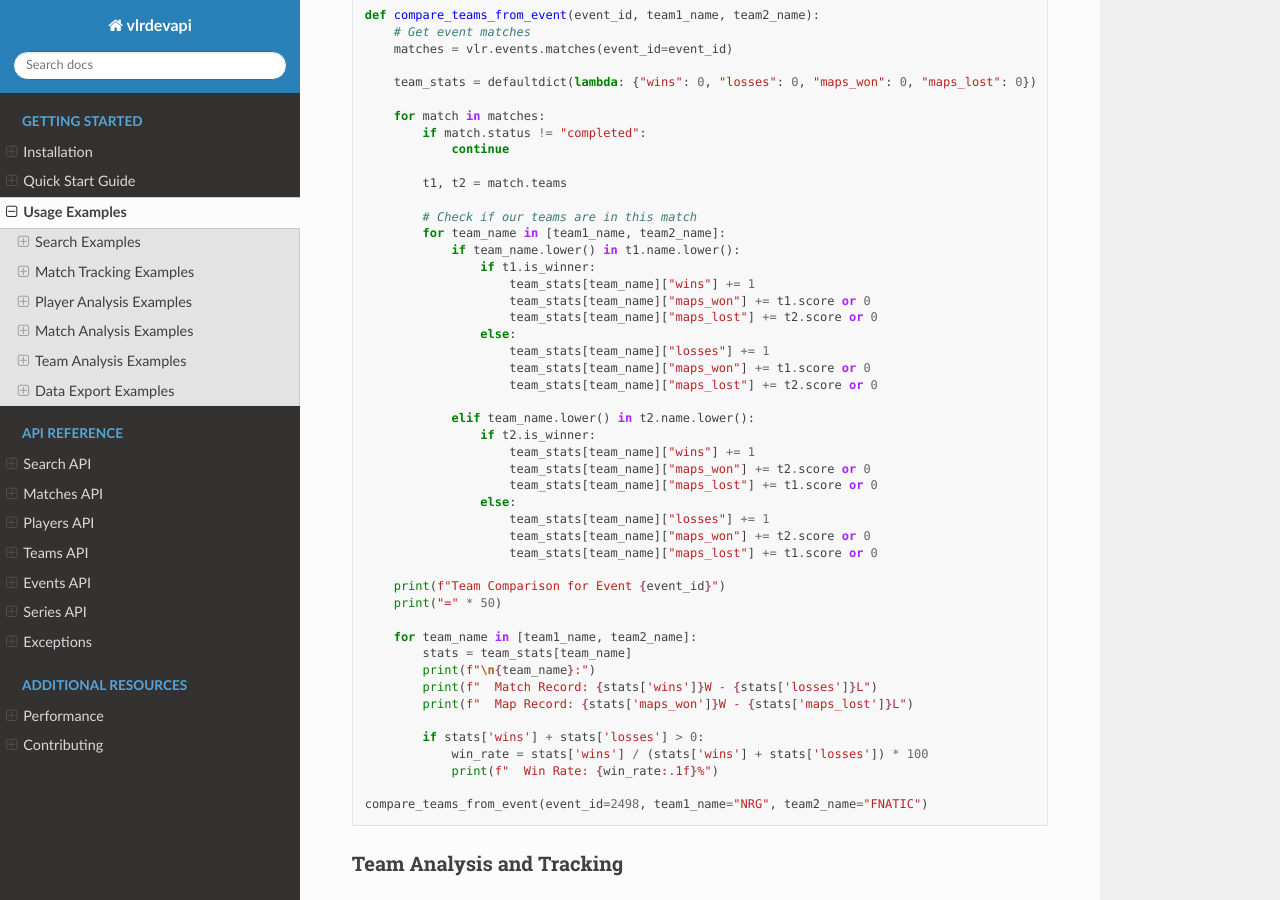
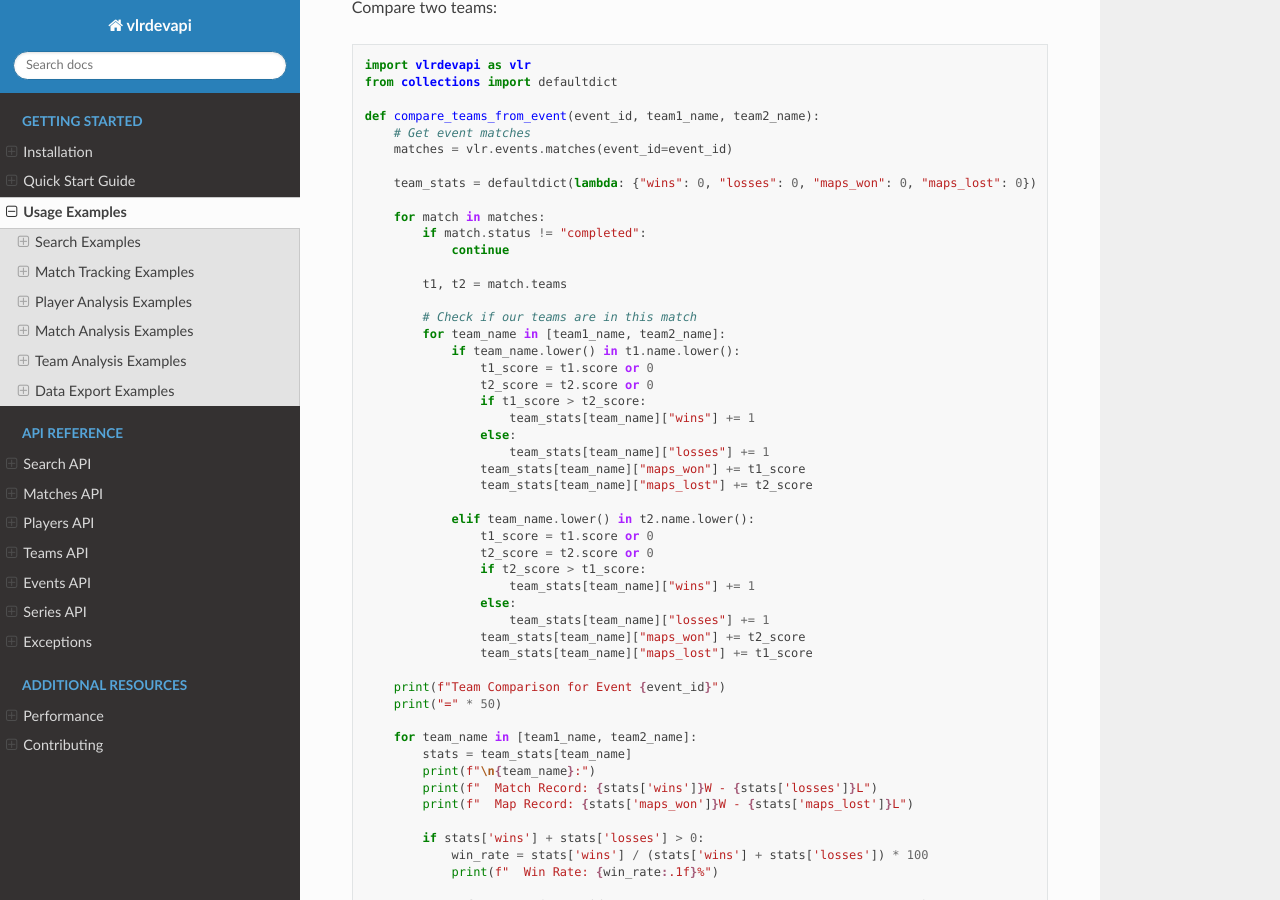
Before and after one commit to Vanshbordia/vlrdevapi, a Sphinx documentation site: the page built from docs/source/examples.rst, in a window 1280 px wide and 900 px high, scrolled down 3853 px. Built offline with Sphinx 7.4.7 and the Read the Docs theme 3.1.0, drawn with Linux system fonts in a browser that asks for light colours; some of the changed text lies outside the part shown.

Commit message:
Fixes Whitespace issues and updated Matches Models for teams #9 #10

```diff
--- a/docs/source/examples.rst
+++ b/docs/source/examples.rst
@@ -74,11 +74,9 @@
        # Show recent results
        print("Recent Results:")
        for match in completed[:5]:
-           team1, team2 = match.teams
-           print(f"  {team1.name} vs {team2.name}")
-           if team1.score is not None and team2.score is not None:
-               winner = team1.name if team1.is_winner else team2.name
-               print(f"    Winner: {winner} ({team1.score}-{team2.score})")
+           print(f"  {match.team1.name} vs {match.team2.name}")
+           if match.team1.score is not None and match.team2.score is not None:
+               print(f"    Score: {match.team1.score}-{match.team2.score}")
 
    track_tournament(event_id=2498)
 
@@ -102,8 +100,10 @@
            else:
                print(f"{len(live_matches)} live match(es):")
                for match in live_matches:
-                   print(f"  {match.teams[0]} vs {match.teams[1]}")
+                   print(f"  {match.team1.name} vs {match.team2.name}")
                    print(f"  Event: {match.event}")
+                   if match.team1.score is not None:
+                       print(f"  Score: {match.team1.score}-{match.team2.score}")
 
            time.sleep(refresh_interval)
 
@@ -231,24 +237,24 @@
            # Check if our teams are in this match
            for team_name in [team1_name, team2_name]:
                if team_name.lower() in t1.name.lower():
-                   if t1.is_winner:
+                   t1_score = t1.score or 0
+                   t2_score = t2.score or 0
+                   if t1_score > t2_score:
                        team_stats[team_name]["wins"] += 1
-                       team_stats[team_name]["maps_won"] += t1.score or 0
-                       team_stats[team_name]["maps_lost"] += t2.score or 0
                    else:
                        team_stats[team_name]["losses"] += 1
-                       team_stats[team_name]["maps_won"] += t1.score or 0
-                       team_stats[team_name]["maps_lost"] += t2.score or 0
+                   team_stats[team_name]["maps_won"] += t1_score
+                   team_stats[team_name]["maps_lost"] += t2_score
 
                elif team_name.lower() in t2.name.lower():
-                   if t2.is_winner:
+                   t1_score = t1.score or 0
+                   t2_score = t2.score or 0
+                   if t2_score > t1_score:
                        team_stats[team_name]["wins"] += 1
-                       team_stats[team_name]["maps_won"] += t2.score or 0
-                       team_stats[team_name]["maps_lost"] += t1.score or 0
                    else:
                        team_stats[team_name]["losses"] += 1
-                       team_stats[team_name]["maps_won"] += t2.score or 0
-                       team_stats[team_name]["maps_lost"] += t1.score or 0
+                   team_stats[team_name]["maps_won"] += t2_score
+                   team_stats[team_name]["maps_lost"] += t1_score
 
        print(f"Team Comparison for Event {event_id}")
        print("=" * 50)
--- a/main.py
+++ /dev/null
@@ -1,4 +0,0 @@
-import vlrdevapi as vlr
-
-a = vlr.players.matches(4095,1)
-print(a)
```
Also changed, not shown: other parts of docs/source/examples.rst (+16 -4 lines), docs/source/api/matches.rst (+39 -7 lines), docs/source/api/models.rst (+14 -12 lines), docs/source/api/players.rst (+9 -1 lines), docs/source/quickstart.rst (+9 -1 lines), 3 other files.
